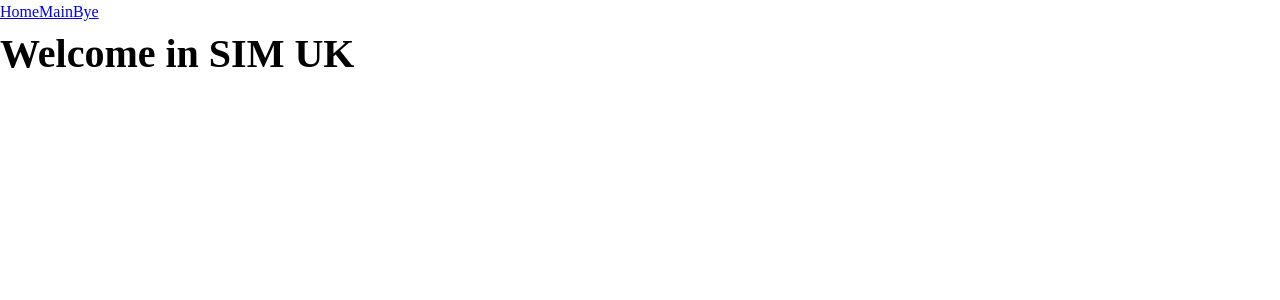
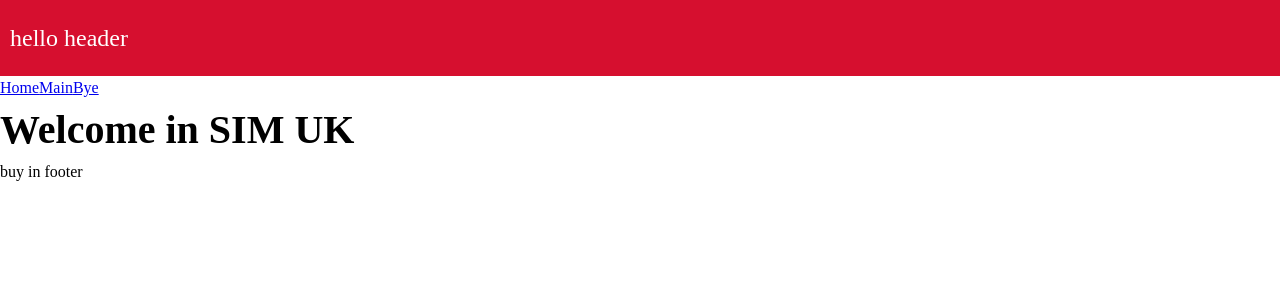
Before and after one commit to Nikanorra/expense-portal, a React (Vite) app in the folder expense-portal/: page / in a window 1280 px wide. Shown: the top 300 px of the page. Built offline with nearby package versions, Linux system fonts and the light colour scheme.

Commit message:
installed scss; added Header and Footer to Layout

```diff
--- a/expense-portal/package.json
+++ b/expense-portal/package.json
@@ -25,6 +25,7 @@
     "eslint-plugin-react-hooks": "^7.0.1",
     "eslint-plugin-react-refresh": "^0.4.24",
     "globals": "^16.5.0",
+    "sass": "^1.97.3",
     "typescript": "~5.9.3",
     "typescript-eslint": "^8.46.4",
     "vite": "^7.2.4"
--- /dev/null
+++ b/expense-portal/src/components/Footer/Footer.tsx
@@ -0,0 +1,7 @@
+export default function Footer() {
+  return (
+    <footer>
+      buy in footer
+    </footer>
+  )
+}
--- a/expense-portal/src/components/Header/Header.tsx
+++ b/expense-portal/src/components/Header/Header.tsx
@@ -0,0 +1,7 @@
+export default function Header() {
+  return (
+    <header>
+      hello header
+    </header>
+  )
+}
--- a/expense-portal/src/layouts/Layout.tsx
+++ b/expense-portal/src/layouts/Layout.tsx
@@ -1,8 +1,11 @@
 import { Outlet, Link } from 'react-router-dom'
+import Header from '../components/Header/Header';
+import Footer from '../components/Footer/Footer';
 
 function Layout() {
   return (
     <>
+    <Header></Header>
     <nav>
       <Link to='/'>Home</Link>
       <Link to='/Main'>Main</Link>
@@ -11,6 +14,7 @@ function Layout() {
     <main>
       <Outlet></Outlet>
     </main>
+    <Footer></Footer>
     </>
   )
 }
--- a/expense-portal/src/main.tsx
+++ b/expense-portal/src/main.tsx
@@ -4,9 +4,9 @@ import { createRoot } from 'react-dom/client'
 import { createBrowserRouter, RouterProvider } from 'react-router-dom'
 
 import Layout from './layouts/Layout.tsx'
-import Home from './pages/Home'
-import Main from './pages/Main'
-import Bye from './pages/Bye'
+import Home from './pages/Home/Home.tsx'
+import Main from './pages/Main/Main.tsx'
+import Bye from './pages/Bye/Bye.tsx'
 
 import './index.css'
 import './styles/_reset.css'
```
Also changed, not shown: expense-portal/src/components/Footer/Footer.css (added), expense-portal/src/pages/Bye/Bye.tsx (renamed from expense-portal/src/pages/Bye.tsx), expense-portal/src/pages/Home/Home.tsx (renamed from expense-portal/src/pages/Home.tsx), expense-portal/src/pages/Main/Main.tsx (renamed from expense-portal/src/pages/Main.tsx), 1 other file (tests, documents, lock files or other folders).
